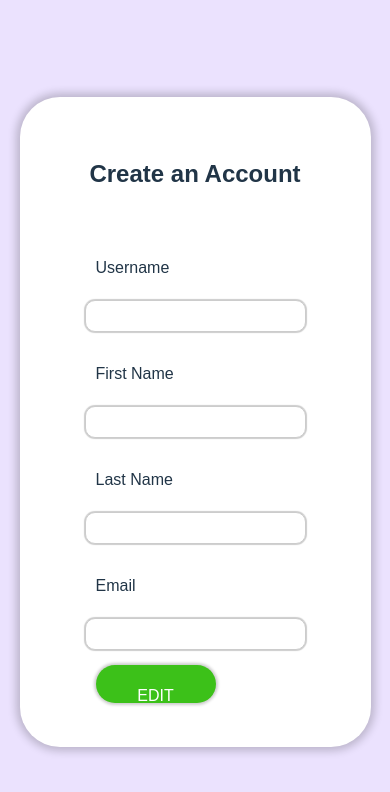
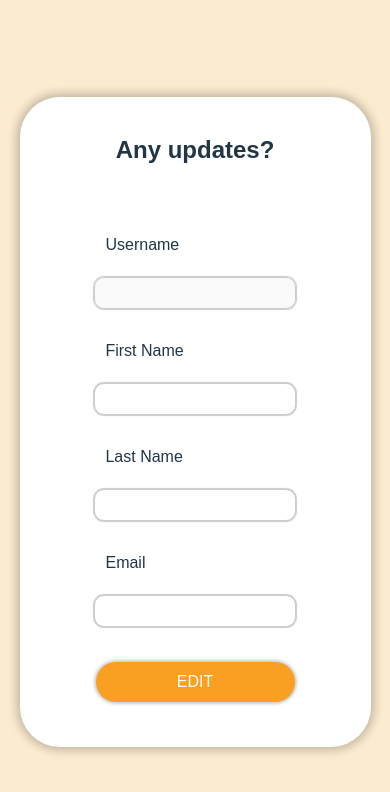
Before and after one commit to j-shim/KATEC-Hackathon-Jan-2025, a React (Vite) app in the folder frontend/: page /edituser in a window 390 px wide. Shown: the top 792 px of the page. Built offline with nearby package versions, Linux system fonts and the light colour scheme; no server answers; what chartjs-plugin-datalabels would draw is missing.

Commit message:
Edit User Component

```diff
--- a/frontend/src/components/User/EditUserInfo.jsx
+++ b/frontend/src/components/User/EditUserInfo.jsx
@@ -1,6 +1,7 @@
 /* eslint-disable no-unused-vars */
-import { useState } from "react";
+import { useState, useEffect } from "react";
 import "../../css/Login.css";
+import { useNavigate } from "react-router-dom";
 
 const EditUserInfo = () => {
 	const [username, setUsername] = useState("");
@@ -8,6 +9,43 @@ const EditUserInfo = () => {
 	const [last_name, setLastName] = useState("");
 	const [email, setEmail] = useState("");
 	const [error, setError] = useState("");
+	const navigate = useNavigate();
+
+	const getCsrfToken = () => {
+		const csrfToken = document.cookie
+			.split("; ")
+			.find((row) => row.startsWith("csrftoken="));
+		return csrfToken ? csrfToken.split("=")[1] : "";
+	};
+
+	useEffect(() => {
+		const fetchUserData = async () => {
+			try {
+				const response = await fetch("/api/users/current/", {
+					method: "GET",
+					headers: {
+						"Content-Type": "application/json",
+						"X-CSRFToken": getCsrfToken(),
+					},
+					credentials: "include",
+				});
+
+				if (response.ok) {
+					const data = await response.json();
+					setUsername(data.username);
+					setFirstName(data.first_name);
+					setLastName(data.last_name);
+					setEmail(data.email);
+				} else {
+					console.error("Failed to fetch user data.");
+				}
+			} catch (error) {
+				console.error("Error fetching user data:", error);
+			}
+		};
+
+		fetchUserData();
+	}, []);
 
 	const handleEdit = async (e) => {
 		e.preventDefault();
@@ -18,6 +56,7 @@ const EditUserInfo = () => {
 				method: "PUT",
 				headers: {
 					"Content-Type": "application/json",
+					"X-CSRFToken": getCsrfToken(),
 				},
 				body: JSON.stringify({
 					username,
@@ -28,7 +67,8 @@ const EditUserInfo = () => {
 			});
 
 			if (response.ok) {
-				window.location.href = "/";
+				alert("Edit successful!");
+				navigate("/");
 			} else {
 				const data = await response.json();
 				setError(data.error || "Edit failed.");
@@ -39,9 +79,9 @@ const EditUserInfo = () => {
 	};
 
 	return (
-		<div className="login-wrapper">
-			<div className="login-container">
-				<h2>Create an Account</h2>
+		<div className="edit-wrapper">
+			<div className="edit-container">
+				<h2>Any updates?</h2>
 				<form onSubmit={handleEdit}>
 					<div className="field-group">
 						<label htmlFor="username">Username</label>
@@ -50,7 +90,7 @@ const EditUserInfo = () => {
 							id="username"
 							value={username}
 							onChange={(e) => setUsername(e.target.value)}
-							required
+							disabled
 						/>
 					</div>
 					<div className="field-group">
@@ -84,7 +124,7 @@ const EditUserInfo = () => {
 						/>
 					</div>
 					{error && <p className="error">{error}</p>}
-					<button id="edit-button" type="submit">
+					<button id="edit-info-button" type="submit">
 						EDIT
 					</button>
 				</form>
--- a/frontend/src/components/User/Signup.jsx
+++ b/frontend/src/components/User/Signup.jsx
@@ -9,6 +9,13 @@ const Signup = () => {
 	const [error, setError] = useState("");
 	const navigate = useNavigate();
 
+	const getCsrfToken = () => {
+		const csrfToken = document.cookie
+			.split("; ")
+			.find((row) => row.startsWith("csrftoken="));
+		return csrfToken ? csrfToken.split("=")[1] : "";
+	};
+
 	const handleSignup = async (e) => {
 		e.preventDefault();
 		setError("");
@@ -18,6 +25,7 @@ const Signup = () => {
 				method: "POST",
 				headers: {
 					"Content-Type": "application/json",
+                    "X-CSRFToken": getCsrfToken(),
 				},
 				body: JSON.stringify({ username, password }),
 			});
@@ -34,7 +42,7 @@ const Signup = () => {
 	};
 
 	return (
-		<div className="login-wrapper">
+		<div className="signup-wrapper">
 			<div className="login-container">
 				<h2>Create an Account</h2>
 				<form onSubmit={handleSignup}>
--- a/frontend/src/css/Login.css
+++ b/frontend/src/css/Login.css
@@ -16,6 +16,24 @@ body {
 	background-color: rgb(235, 226, 254);
 }
 
+.signup-wrapper {
+	display: flex;
+	justify-content: center;
+	align-items: center;
+	height: 100vh;
+	width: 100vw;
+	background-color: rgb(252, 206, 210);
+}
+
+.edit-wrapper {
+	display: flex;
+	justify-content: center;
+	align-items: center;
+	height: 100vh;
+	width: 100vw;
+	background-color: rgb(251, 235, 207);
+}
+
 .login-container {
 	width: 90%;
 	height: 100%;
@@ -30,6 +48,24 @@ body {
 	box-sizing: border-box;
 	display: grid;
 	place-items: center;
+}
+
+.edit-container {
+    width: 90%;
+    height: 40%;
+    max-width: 400px;
+    min-height: 400px;
+    max-height: 600px;
+    background-color: white;
+    border-radius: 40px;
+    /* padding: 15px; */
+    padding-bottom: 30px;
+    box-shadow: 0px 0px 8px 4px rgba(0, 0, 0, 0.2);
+    z-index: 4;
+    backdrop-filter: blur(1px);
+    box-sizing: border-box;
+    display: grid;
+    place-items: center;
 }
 
 .field-group {
@@ -90,12 +126,35 @@ body {
 	font-weight: bold;
 }
 
+#edit-info-button {
+	width: 100%;
+	height: 40px;
+	border-radius: 99px;
+	background-color: rgb(249, 159, 33);
+	box-shadow: 0px 0px 3px 2px rgba(0, 0, 0, 0.2);
+	margin-top: 20px;
+	color: white;
+	align-items: center;
+}
+#edit-info-button:hover {
+	background-color: rgb(224, 143, 30);
+	font-weight: bold;
+}
+
 @media (max-width: 768px) {
 	.login-container {
 		width: 90%;
 		height: 100%;
 		max-height: 400px;
 		padding: 20px;
+	}
+
+	.edit-container {
+		width: 90%;
+		height: 60%;
+        min-height: 500px;
+		max-height: 600px;
+		/* padding: 20px; */
 	}
 
 	.field-group {
@@ -122,9 +181,16 @@ body {
 		padding: 25px;
 	}
 
+	.edit-container {
+		width: 90%;
+		height: 60%;
+        min-height: 650px;
+		max-height: 800px;
+	}
+
 	.field-group label,
 	.field-group input {
-		width: 100%;
+		width: 90%;
 		margin: 10px 0;
 	}
 
```
